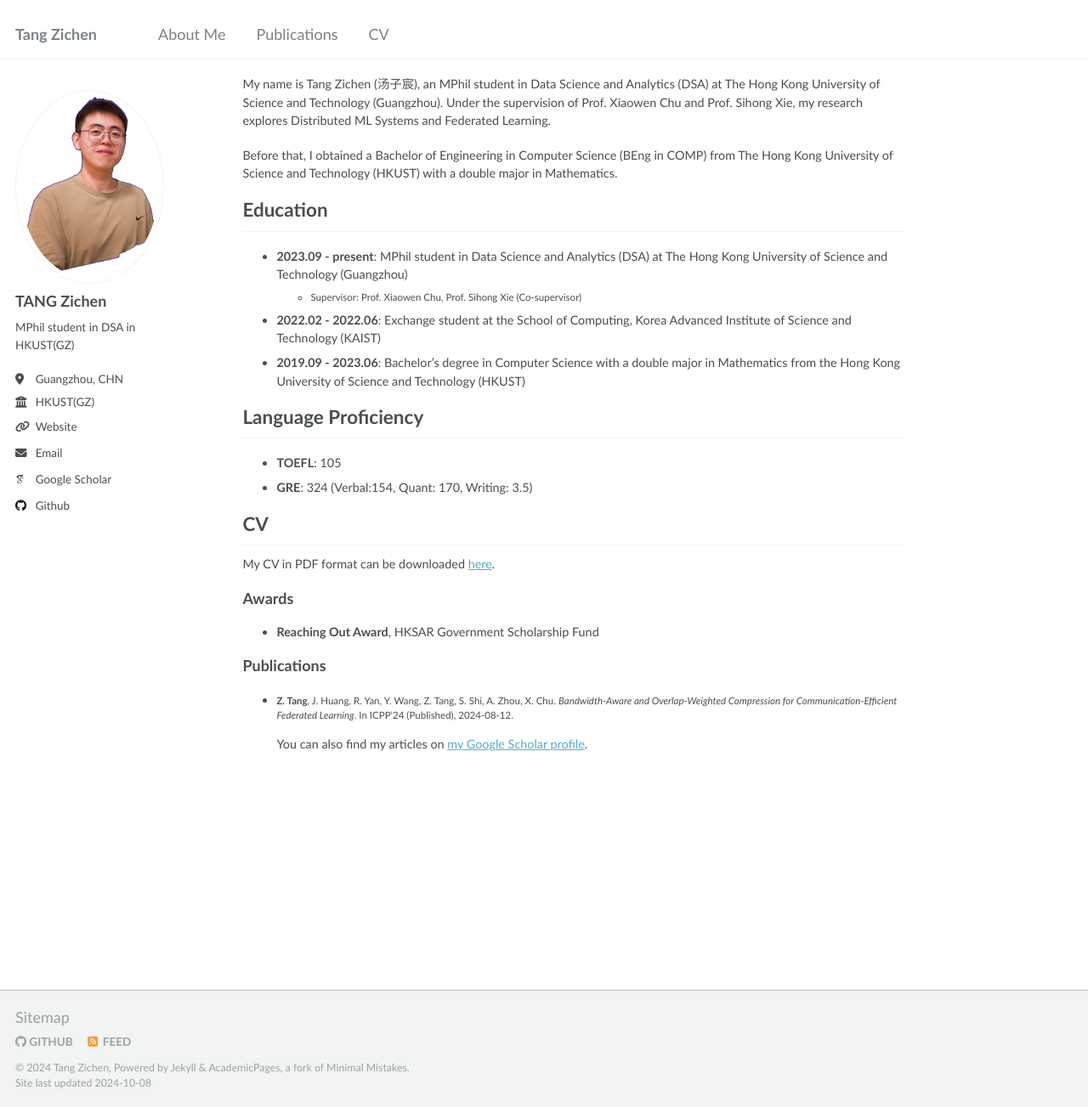
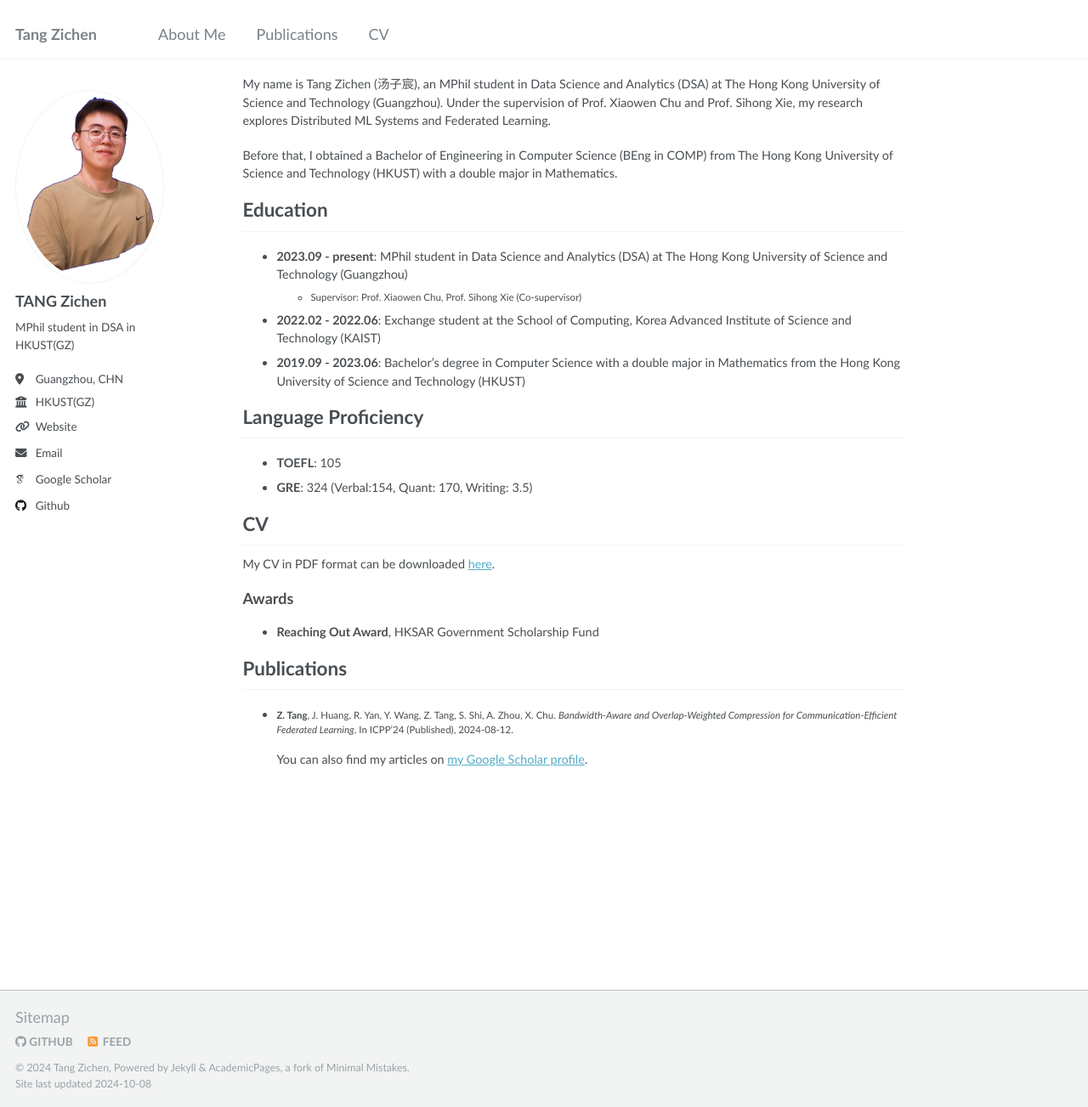
Before and after one commit to trl730109/trl730109.github.io, a Jekyll site: the page built from _pages/about.md, in a window 1280 px wide and 1303 px high. Shown: the whole window at 85% size. Built offline with Jekyll 4.4.1, drawn with Linux system fonts in a browser that asks for light colours; some web fonts are replaced.

```diff
--- a/_pages/about.md
+++ b/_pages/about.md
@@ -26,10 +26,8 @@ My CV in PDF format can be downloaded [here](/files/CV_PhD_TANG_Zichen.pdf).
 ### Awards {#award}
 - **Reaching Out Award**, HKSAR Government Scholarship Fund
 
-### Publications {#publications}
-- **Z. Tang**, J. Huang, R. Yan, Y. Wang, Z. Tang, S. Shi, A. Zhou, X. Chu.
-  _Bandwidth-Aware and Overlap-Weighted Compression for Communication-Efficient Federated Learning_.
-  In ICPP'24 (Published), 2024-08-12.
+## Publications {#publications}
+- **Z. Tang**, J. Huang, R. Yan, Y. Wang, Z. Tang, S. Shi, A. Zhou, X. Chu. _Bandwidth-Aware and Overlap-Weighted Compression for Communication-Efficient Federated Learning_. In ICPP'24 (Published), 2024-08-12.
 
 
 {% if site.author.googlescholar %}
```
